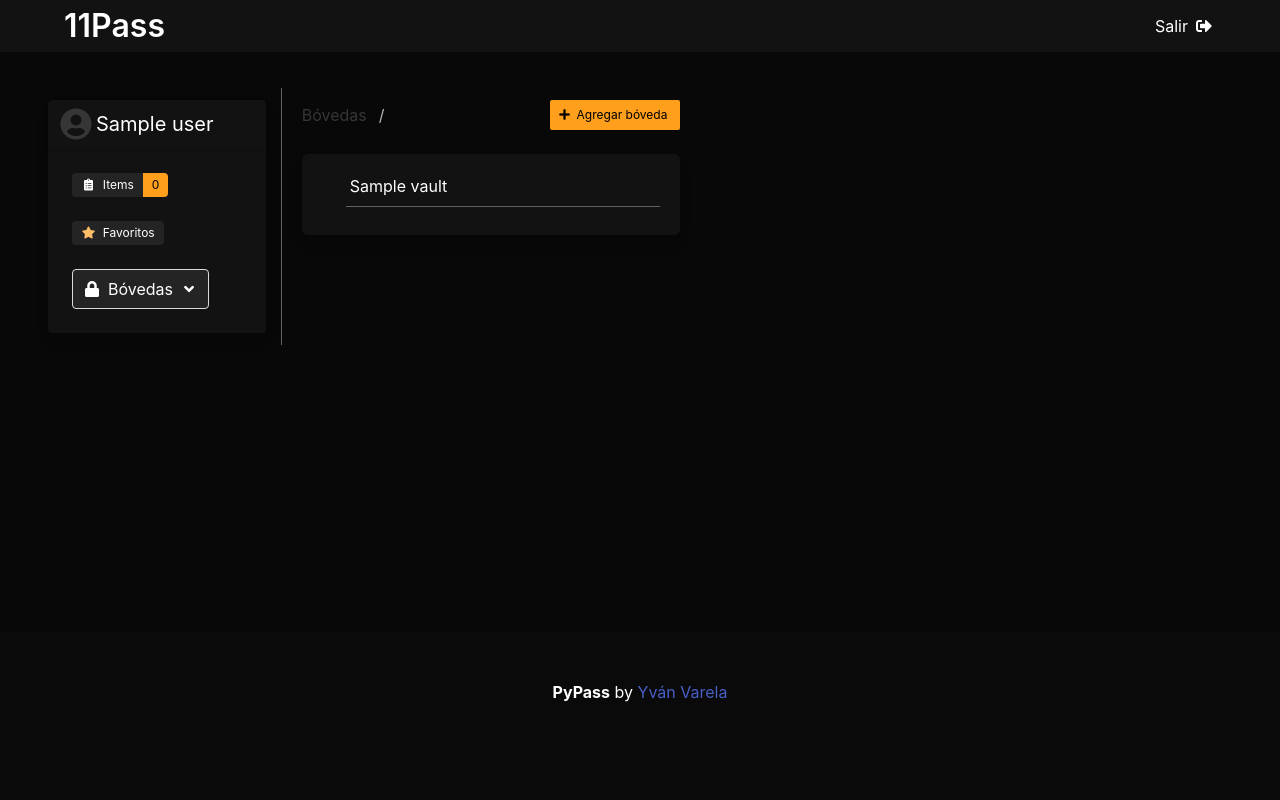
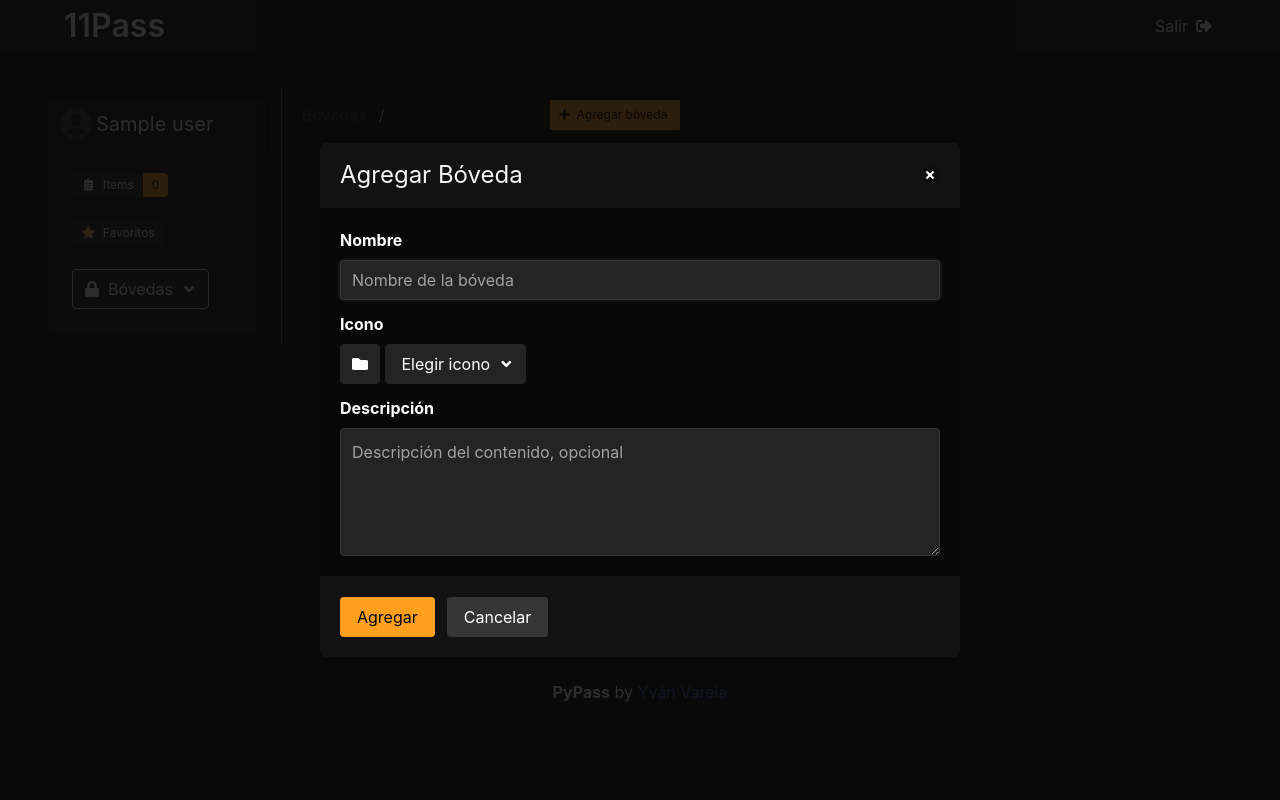
Before and after one commit to yvanvrela/11Pass, a Flask app: page /vaults in a window 1280 px wide. Run offline with Flask 2, Linux system fonts and the light colour scheme; a user stored in the database is signed in; a database or web service that is not in the repository returns one stand-in record (values such as "Sample title"); data that the repository does not hold is empty; some libraries are stand-ins or nearby versions.

Commit message:
change local functions

```diff
--- a/app/auth/views.py
+++ b/app/auth/views.py
@@ -26,6 +26,7 @@ def login():
             user_id_from_db = user_from_db['user_id']
             password_from_db = user_from_db['password']
             secret_key_from_db = user_from_db['secret_key']
+            email_from_db = user_from_db['email']
 
             if check_password_hash(password_from_db, password):
 
@@ -35,6 +36,7 @@ def login():
                         username=username,
                         password=password,
                         secret_key=secret_key,
+                        email= email_from_db,
                     )
                     user = UserModel(user_data=user_data)
 
@@ -70,6 +72,7 @@ def signup():
     if signup_form.validate_on_submit():
         username = signup_form.username.data
         password = signup_form.password.data
+        email = signup_form.email.data
 
         user_doc = get_user_by_name(username)
 
@@ -80,7 +83,7 @@ def signup():
             secret_key = secret_key_generator()
 
             add_user(username=username, password=password_hash,
-                     secret_key=secret_key)
+                     secret_key=secret_key, email=email)
 
             user_from_db = get_user_by_name(username=username)
 
@@ -89,6 +92,7 @@ def signup():
                 username=user_from_db['username'],
                 password=user_from_db['password'],
                 secret_key=secret_key,
+                email= user_from_db['email'],
             )
 
             user = UserModel(user_data)
--- a/app/forms.py
+++ b/app/forms.py
@@ -16,6 +16,7 @@ class SignupForm(FlaskForm):
     username = StringField('Nombre de usuario', [
                            validators.DataRequired()], render_kw={'autofocus': True})
     password = PasswordField('Password', [validators.DataRequired()])
+    email = EmailField('Email', [validators.DataRequired()])
 
     submit = SubmitField('Registrarse')
 
@@ -23,6 +24,8 @@ class UserForm(FlaskForm):
     username = StringField('username', [validators.DataRequired()])
     password_reference = PasswordField(id='user-password', validators=[validators.DataRequired()])
     new_password = PasswordField(id='new-password', validators=[validators.DataRequired()])
+    email = EmailField('Email', [validators.DataRequired()])
+
 
     submit = SubmitField(id='submit-user')
 
--- a/app/models.py
+++ b/app/models.py
@@ -6,11 +6,12 @@ from .postgre_service import get_user_by_name, get_user_by_id
 
 
 class UserData:
-    def __init__(self, user_id, username, password, secret_key):
+    def __init__(self, user_id, username, password, secret_key, email):
         self.user_id = user_id
         self.username = username
         self.password = password
         self.secret_key = secret_key
+        self.email = email
 
 
 class UserModel(UserMixin):
@@ -20,6 +21,7 @@ class UserModel(UserMixin):
         self.username = user_data.username
         self.password = user_data.password
         self.secret_key = user_data.secret_key
+        self.email = user_data.email
 
     # @staticmethod  # no recibe self
     # def query(user_name):
@@ -47,6 +49,7 @@ class UserModel(UserMixin):
                 username=user_doc['username'],
                 password=user_doc['password'],
                 secret_key= user_doc['secret_key'],
+                email= user_doc['email'],
             )
 
             return UserModel(user_data)
--- a/app/static/css/main.css
+++ b/app/static/css/main.css
@@ -126,3 +126,35 @@ a:hover {
 .modal-card {
     overflow: auto;
 }
+
+.modal-card-head{
+    border-bottom: 1px solid #121212;
+}
+
+.modal-card-foot{
+    border-top: 1px solid #121212;
+}
+
+.input::-moz-placeholder,
+.select select::-moz-placeholder,
+.textarea::-moz-placeholder {
+    color: rgba(255, 255, 255, 0.575)
+}
+
+.input::-webkit-input-placeholder,
+.select select::-webkit-input-placeholder,
+.textarea::-webkit-input-placeholder {
+    color: rgba(255, 255, 255, 0.575)
+}
+
+.input:-moz-placeholder,
+.select select:-moz-placeholder,
+.textarea:-moz-placeholder {
+    color: rgba(255, 255, 255, 0.575)
+}
+
+.input:-ms-input-placeholder,
+.select select:-ms-input-placeholder,
+.textarea:-ms-input-placeholder {
+    color: rgba(255, 255, 255, 0.575)
+}
--- a/app/templates/home.html
+++ b/app/templates/home.html
@@ -9,7 +9,7 @@ Bienvenido
 {% block content %}
 
 
-<div id="modal-js-example" class="modal">
+<div id="modal-js-example" class="modal is-active">
     <div class="modal-background"></div>
     <div class="modal-card">
         <header class="modal-card-head has-background-black-bis">
@@ -21,22 +21,22 @@ Bienvenido
 
         <form action="{{ url_for('vault') }}" method="post">
 
-            <section class="modal-card-body">
+            <section class="modal-card-body is-dark-mode">
 
-                <label class="label">Nombre</label>
+                <label class="label  has-text-white">Nombre</label>
                 <div class="field">
                     <div class="control">
-                        {{ vault_form.vaultname(id='name', class='input', type='text', placeholder='Nombre de la bóveda', autocomplete='off') }}
+                        {{ vault_form.vaultname(id='name', class='input has-background-black-ter is-dark has-text-white', type='text', placeholder='Nombre de la bóveda', autocomplete='off') }}
                     </div>
                 </div>
 
-                <label class="label">Icono</label>
+                <label class="label  has-text-white">Icono</label>
                 <div class="field">
 
                     <!-- Icon select -->
-                    <a class="button is-static">
+                    <a class="button is-dark has-background-black-ter">
                         <span class="icon is-small">
-                            <i id="icon-select" class="fas fa-folder has-text-dark"></i>
+                            <i id="icon-select" class="fas fa-folder has-text-white"></i>
                         </span>
                     </a>
 
@@ -46,16 +46,16 @@ Bienvenido
 
                 {{ vault_form.icon_vault(class='is-hidden', value='fas fa-folder has-text-dark')}}
 
-                <label class="label">Descripción</label>
+                <label class="label has-text-white">Descripción</label>
                 <div class="field">
                     <div class="control">
-                        {{ vault_form.description(class='textarea', type='text', placeholder='Descripción del contenido, opcional', autocomplete='off') }}
+                        {{ vault_form.description(class='textarea has-background-black-ter is-dark has-text-white', type='text', placeholder='Descripción del contenido, opcional', autocomplete='off') }}
                     </div>
                 </div>
 
             </section>
 
-            <footer class="modal-card-foot">
+            <footer class="modal-card-foot has-background-black-bis">
 
                 <div class="field is-grouped">
                     <p class="control">
@@ -63,7 +63,7 @@ Bienvenido
                     </p>
 
                     <p class="control">
-                        <a class="button exit">Cancelar</a>
+                        <a class="button exit is-dark">Cancelar</a>
                     </p>
                 </div>
 
--- a/app/templates/icon_vault.html
+++ b/app/templates/icon_vault.html
@@ -1,6 +1,6 @@
 <div class="dropdown">
     <div class="dropdown-trigger">
-        <a class="button" aria-haspopup="true" aria-controls="dropdown-menu3">
+        <a class="button is-dark has-background-black-ter" aria-haspopup="true" aria-controls="dropdown-menu3">
             <span>Elegir icono</span>
             <span class="icon is-small">
                 <i class="fas fa-angle-down" aria-hidden="true"></i>
@@ -8,32 +8,32 @@
         </a>
     </div>
     <div class="dropdown-menu" id="dropdown-menu3" role="menu">
-        <div class="dropdown-content">
+        <div class="dropdown-content has-background-black-ter">
             <div class="block">
                 <p class="buttons">
 
-                    <a class="button is-white has-text-dark"
-                        onclick="folderValue('icon-vault', 'fas', 'fa-folder', 'has-text-dark')">
+                    <a class="button is-dark has-background-black-ter has-text-white"
+                        onclick="folderValue('icon-vault', 'fas', 'fa-folder', 'has-text-white')">
                         <span class="icon is-small">
                             <i class="fas fa-folder"></i>
                         </span>
                     </a>
 
-                    <a class="button is-white has-text-info"
+                    <a class="button is-dark has-background-black-ter has-text-info"
                         onclick="folderValue('icon-vault', 'fas', 'fa-folder', 'has-text-info')">
                         <span class="icon is-small">
                             <i class="fas fa-folder"></i>
                         </span>
                     </a>
 
-                    <a class="button is-white has-text-success"
+                    <a class="button is-dark has-background-black-ter has-text-success"
                         onclick="folderValue('icon-vault', 'fas', 'fa-folder',  'has-text-success')">
                         <span class="icon is-small">
                             <i class="fas fa-folder"></i>
                         </span>
                     </a>
 
-                    <a class="button is-white has-text-orange"
+                    <a class="button is-dark has-background-black-ter has-text-orange"
                         onclick="folderValue('icon-vault', 'fas', 'fa-folder', 'has-text-orange')">
                         <span class="icon is-small">
                             <i class="fas fa-folder"></i>
@@ -41,7 +41,7 @@
                     </a>
 
 
-                    <a class="button is-white has-text-danger"
+                    <a class="button is-dark has-background-black-ter has-text-danger"
                         onclick="folderValue('icon-vault', 'fas', 'fa-folder',  'has-text-danger')">
                         <span class="icon is-small">
                             <i class="fas fa-folder"></i>
@@ -49,57 +49,57 @@
                     </a>
 
 
-                    <a class="button is-white has-text-dark"
-                        onclick="folderValue('icon-vault', 'fas', 'fa-envelope',  'has-text-dark')">
+                    <a class="button is-dark has-background-black-ter has-text-white"
+                        onclick="folderValue('icon-vault', 'fas', 'fa-envelope',  'has-text-white')">
                         <span class="icon is-small">
                             <i class="fas fa-envelope"></i>
                         </span>
                     </a>
 
-                    <a class="button is-white has-text-dark"
-                        onclick="folderValue('icon-vault', 'fas', 'fa-shopping-cart',  'has-text-dark')">
+                    <a class="button is-dark has-background-black-ter has-text-white"
+                        onclick="folderValue('icon-vault', 'fas', 'fa-shopping-cart',  'has-text-white')">
                         <span class="icon is-small">
                             <i class="fas fa-shopping-cart"></i>
                         </span>
                     </a>
 
-                    <a class="button is-white has-text-dark"
-                        onclick="folderValue('icon-vault', 'fas', 'fa-wallet',  'has-text-dark')">
+                    <a class="button is-dark has-background-black-ter has-text-white"
+                        onclick="folderValue('icon-vault', 'fas', 'fa-wallet',  'has-text-white')">
                         <span class="icon is-small">
                             <i class="fas fa-wallet"></i>
                         </span>
                     </a>
 
-                    <a class="button is-white has-text-dark"
-                        onclick="folderValue('icon-vault', 'fas', 'fa-wifi',  'has-text-dark')">
+                    <a class="button is-dark has-background-black-ter has-text-white"
+                        onclick="folderValue('icon-vault', 'fas', 'fa-wifi',  'has-text-white')">
                         <span class="icon is-small">
                             <i class="fas fa-wifi"></i>
                         </span>
                     </a>
 
-                    <a class="button is-white has-text-dark"
-                        onclick="folderValue('icon-vault', 'fas', 'fa-laptop-code',  'has-text-dark')">
+                    <a class="button is-dark has-background-black-ter has-text-white"
+                        onclick="folderValue('icon-vault', 'fas', 'fa-laptop-code',  'has-text-white')">
                         <span class="icon is-small">
                             <i class="fas fa-laptop-code"></i>
                         </span>
                     </a>
 
-                    <a class="button is-white has-text-dark"
-                        onclick="folderValue('icon-vault', 'fas', 'fa-code',  'has-text-dark')">
+                    <a class="button is-dark has-background-black-ter has-text-white"
+                        onclick="folderValue('icon-vault', 'fas', 'fa-code',  'has-text-white')">
                         <span class="icon is-small">
                             <i class="fas fa-code"></i>
                         </span>
                     </a>
 
-                    <a class="button is-white has-text-dark"
-                        onclick="folderValue('icon-vault', 'fas', 'fa-lock',  'has-text-dark')">
+                    <a class="button is-dark has-background-black-ter has-text-white"
+                        onclick="folderValue('icon-vault', 'fas', 'fa-lock',  'has-text-white')">
                         <span class="icon is-small">
                             <i class="fas fa-lock"></i>
                         </span>
                     </a>
 
-                    <a class="button is-white has-text-dark"
-                        onclick="folderValue('icon-vault', 'fas', 'fa-key',  'has-text-dark')">
+                    <a class="button is-dark has-background-black-ter has-text-white"
+                        onclick="folderValue('icon-vault', 'fas', 'fa-key',  'has-text-white')">
                         <span class="icon is-small">
                             <i class="fas fa-key"></i>
                         </span>
--- a/app/templates/user.html
+++ b/app/templates/user.html
@@ -13,8 +13,8 @@
                         <img class="is-rounded" src="https://bulma.io/images/placeholders/128x128.png"
                             alt="Placeholder image">
                     </figure>
-                    <p class="title is-4">{{username.capitalize()}}</p>
-                    <p class="subtitle is-6">correo@correo.com</p>
+                    <p class="title is-4">{{username}}</p>
+                    <p class="subtitle is-6">{{user_email}}</p>
                 </div>
                 <hr>
                 <div class="content has-text-centered">
@@ -29,9 +29,10 @@
                     <p class="subtitle is-6 has-text-black-ter">
                         {{secret_key}}
                     </p>
-                    <!-- #TODO: crear modal para eliminar la cuenta -->
+
                     <hr>
-                    <a class="subtitle is-7 has-text-danger-dark js-modal-trigger" data-target="delete-user">Eliminar cuenta</a>
+                    <a class="subtitle is-7 has-text-danger-dark js-modal-trigger" data-target="delete-user">Eliminar
+                        cuenta</a>
                 </div>
 
 
@@ -106,10 +107,22 @@
                         </div>
 
                         <div class="content">
+                            <div class="field">
+                                <label class="label">Email</label>
+                                <div class="control has-icons-left has-icons-right">
 
-                            <p class="title is-5">
-                                Cambiar contraseña
-                            </p>
+                                    {{user_form.email(class='input', value=user_email, autocomplete='off')}}
+                                    <!-- Icon -->
+                                    <span class="icon is-small is-left">
+                                        <i class="fas fa-at"></i>
+                                    </span>
+
+                                </div>
+                            </div>
+
+                        </div>
+                        <hr>
+                        <div class="content">
 
                             <label class="label">Contraseña actual</label>
                             <div class="field is-grouped is-expanded">
--- a/main.py
+++ b/main.py
@@ -126,6 +126,7 @@ def home():
         'vaults': get_vaults(id_user=id_user),
         'vault_form': vault_form,
         'username': username,
+        'user_email': current_user.email,
         'items': account_items(id_user=id_user),
         'list_favorites': get_favorite_accounts(id_user=id_user),
         'user_form': UserForm(),
@@ -208,6 +209,7 @@ def account(id_vault):
 
     context = {
         'username': current_user.username,
+        'user_email': current_user.email,
         'items': account_items(id_user=id_user),
         'accounts': get_accounts(id_vault=id_vault),
         'vaults': get_vaults(id_user=id_user),
@@ -324,6 +326,7 @@ def details_account(id_vault, id_account):
 
     context = {
         'username': current_user.username,
+        'user_email': current_user.email,
         'items': account_items(id_user=id_user),
         'accounts': get_accounts(id_vault=id_vault),
         'details_account': details_account,
@@ -348,6 +351,7 @@ def favorites():
 
     context = {
         'username': current_user.username,
+        'user_email': current_user.email,
         'list_favorites': list_favorites,
         'items': account_items(id_user=id_user),
         'vaults': get_vaults(id_user=id_user),
```
Also changed, not shown: app/postgre_service.py (+9 -6 lines), app/templates/signup.html (+11 -0 lines), 1 other file.
